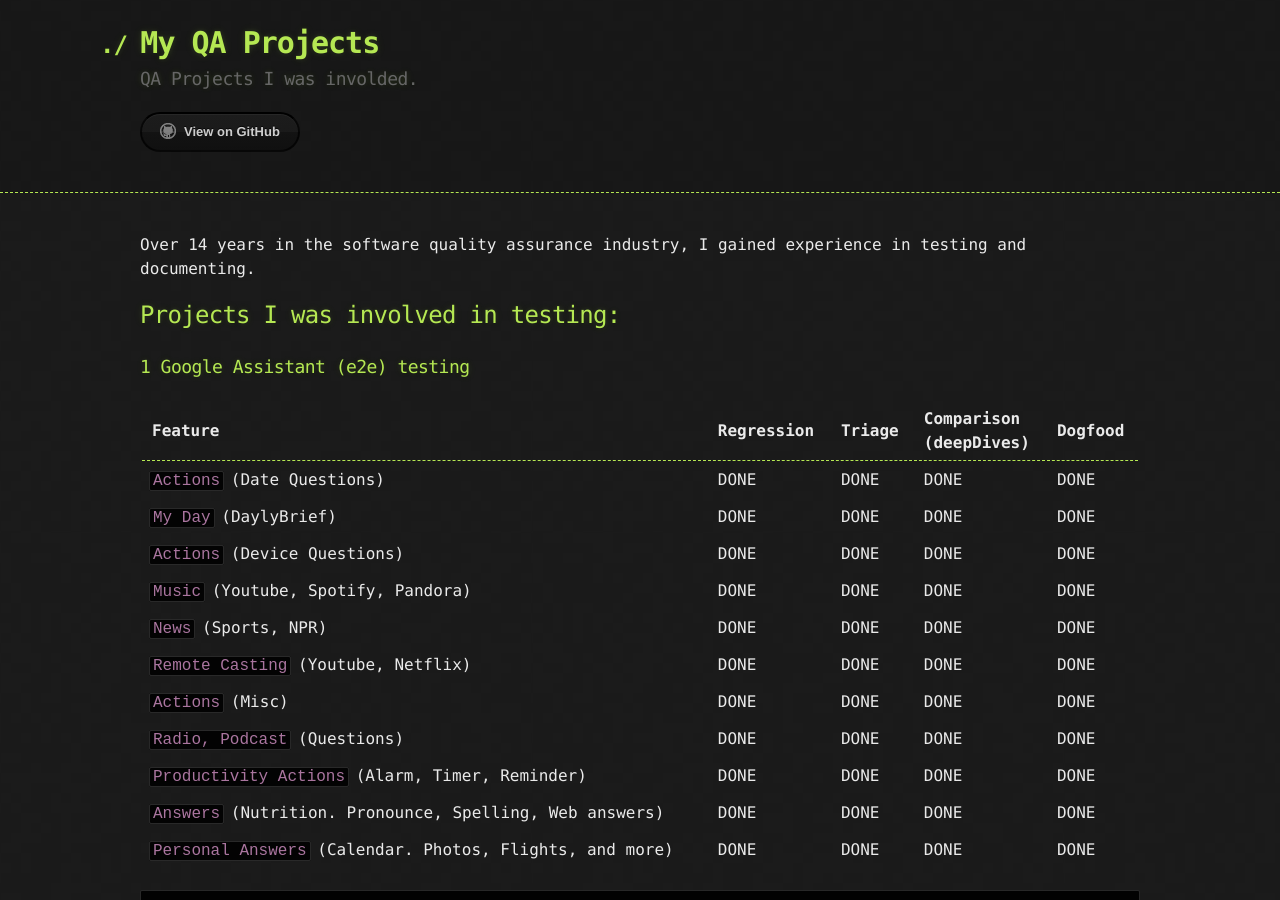
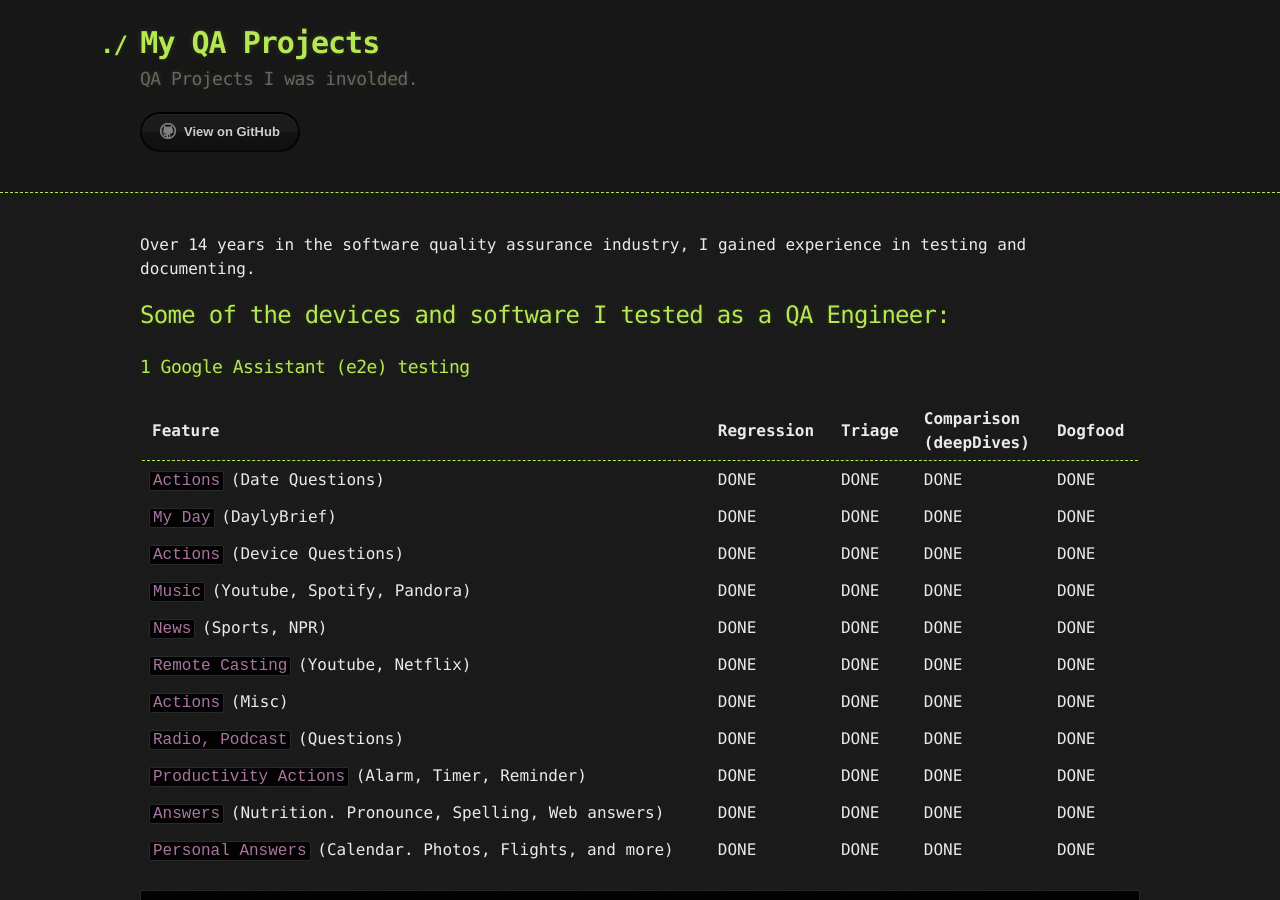
Before and after one commit to sciustechnologia/sciustechnologia.github.io, a Jekyll site: the page built from index.md, in a window 1280 px wide and 900 px high. Built offline with Jekyll 4.4.1, drawn with Linux system fonts in a browser that asks for light colours.

Commit message:
Update index.md

```diff
--- a/index.md
+++ b/index.md
@@ -6,7 +6,7 @@ description: QA testing and technical writing
 Over 14 years in the software quality assurance industry,
 I gained experience in testing and documenting.
 
-## Projects I was involved in testing:
+## Some of the devices and software I tested as a QA Engineer:
 
 ### 1 Google Assistant (e2e) testing
 
```
